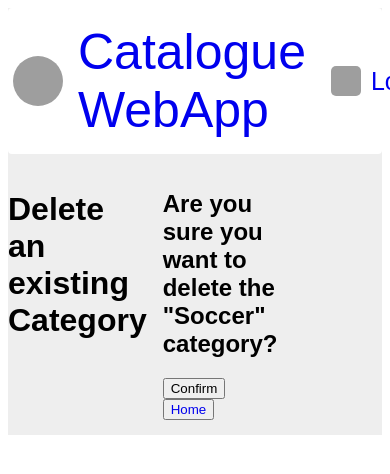
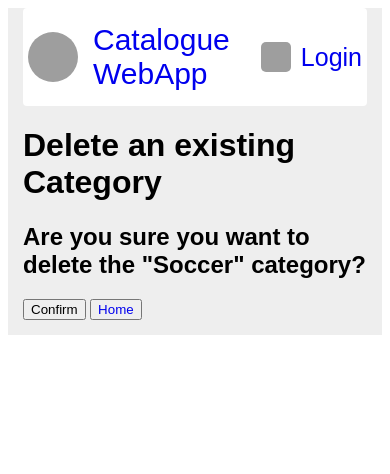
Before and after one commit to moe-elsadig/FSND-P2, a Flask app: page /category/1/delete/ in a window 390 px wide; the page is wider, and only the part inside the window is pictured. Shown: the top 474 px of that part. Run offline with Flask 2, Linux system fonts and the light colour scheme; a user stored in the database is signed in; parts of the project's set-up code (start-up, migrations or seed data) failed here and were passed over; grey boxes are pictures that could not be loaded.

Commit message:
added a narrow page display adjustment to help mobile devices

```diff
--- a/vagrant/static/styles.css
+++ b/vagrant/static/styles.css
@@ -16,7 +16,7 @@ a{
   align-items: stretch;
   max-width: 1280px;
   margin: auto;
-  padding: 0 0 15px 0px;
+  padding: 0 15px 15px 15px;
 }
 .content > div{
   background-color: #fff;
@@ -228,6 +228,15 @@ a{
   box-shadow: 0px 1px 1px grey;
 }
 /* End of Login Page */
-@media screen and (max-width: 500px){
+@media screen and (max-width: 1095px){
 
+  .header_text{
+    font-size: 30px;
+  }
 }
+@media screen and (max-width: 800px){
+
+  .content{
+    display: block;
+  }
+}
```
